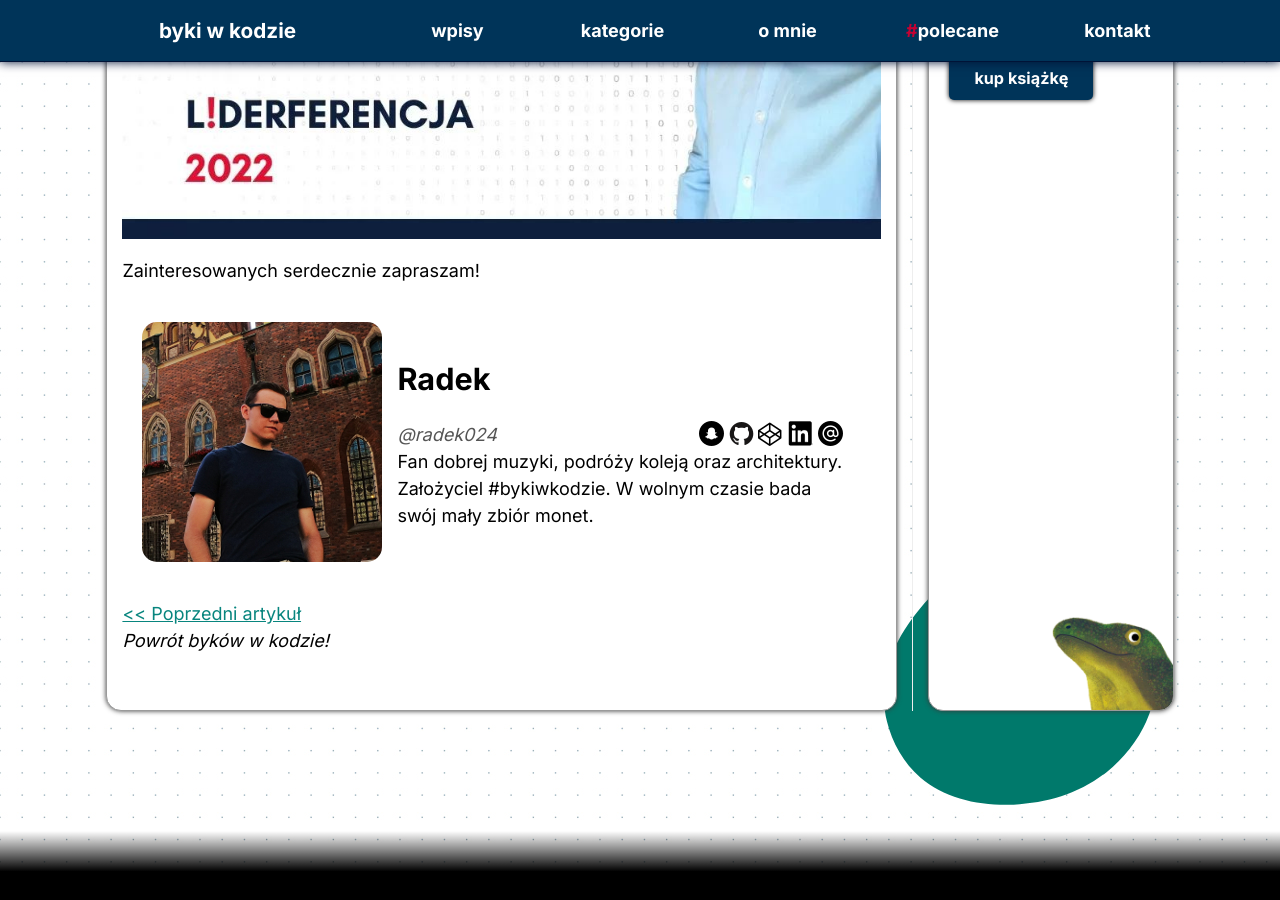
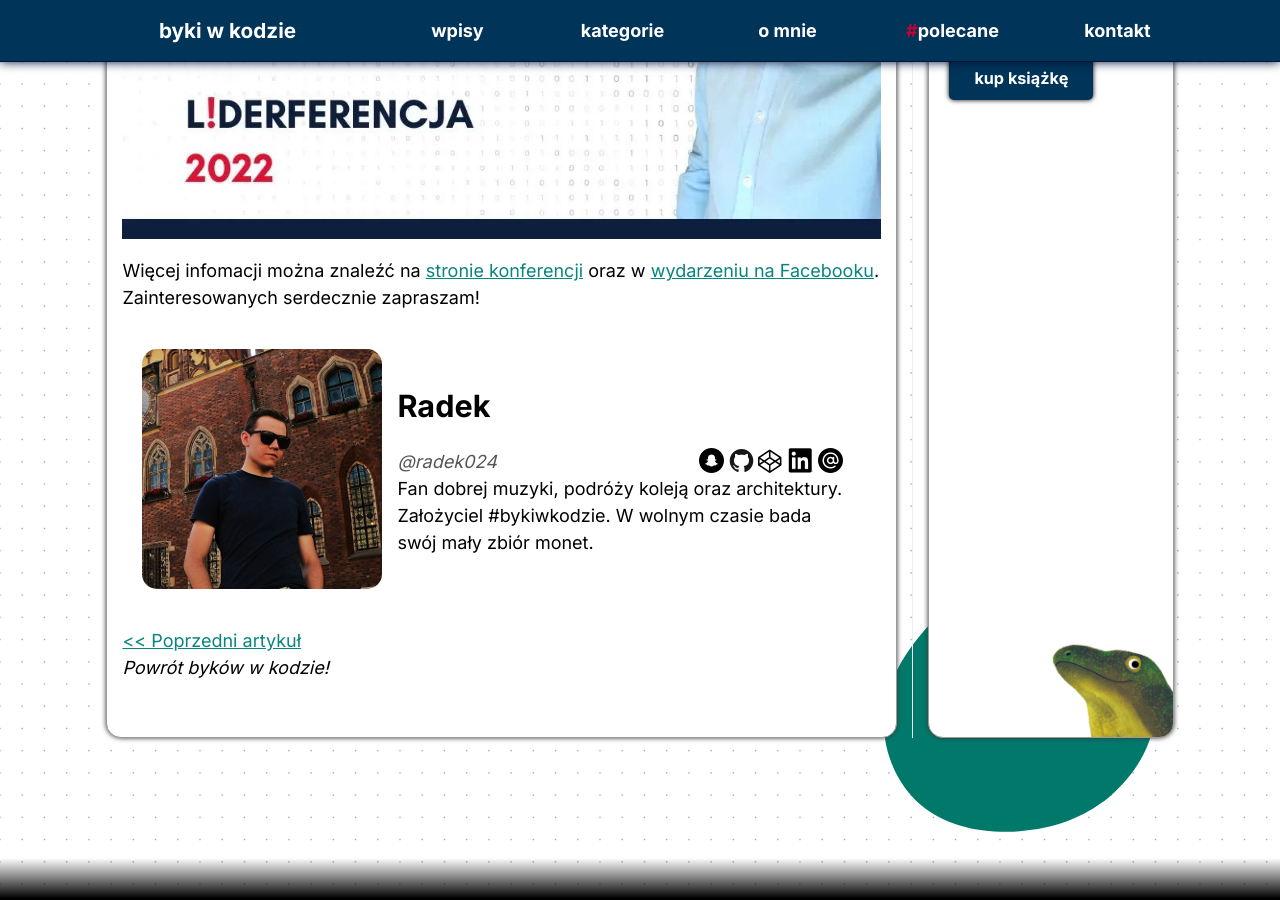
Before and after one commit to radek024/blog, a Jekyll site: the page built from _posts/2022-04-22-liderferencja-2022-prelekcja.md, in a window 1280 px wide and 900 px high, scrolled down 1716 px. Built offline with Jekyll 4.4.1, drawn with Linux system fonts in a browser that asks for light colours; comment, search, counter and statistics services are not loaded.

Commit message:
link added

```diff
--- a/_posts/2022-04-22-liderferencja-2022-prelekcja.md
+++ b/_posts/2022-04-22-liderferencja-2022-prelekcja.md
@@ -14,4 +14,5 @@ Na Liderferencji będę miał przyjemność przybliżyć słuchającym czym jest
 
 ![Informacja dotyczącą zapowiedzianej we wpisie prelecji]({{site.baseurl}}/img/post-img/2022-04-22/liderferencja.jpeg)
 
+Więcej infomacji można znaleźć na [stronie konferencji](http://www.liderferencja.pl/) oraz w [wydarzeniu na Facebooku](https://www.facebook.com/events/527696178668440/535492587888799).
 Zainteresowanych serdecznie zapraszam!
```
